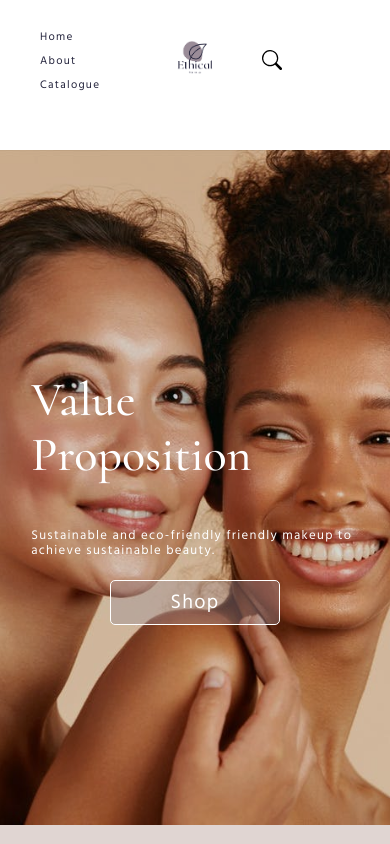
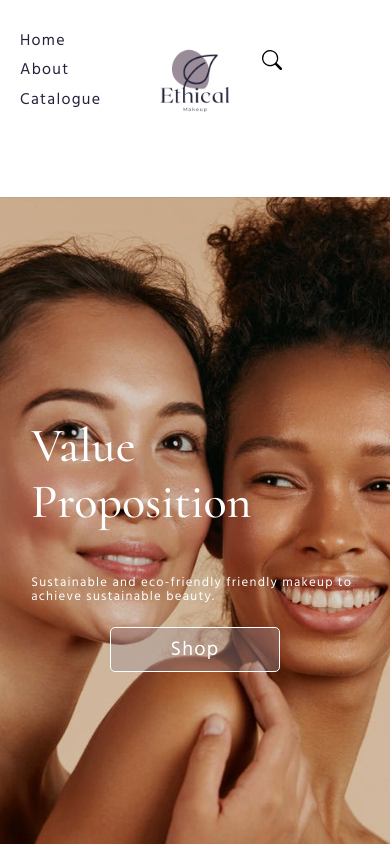
Before and after one commit to group-project-four/ethicalMakeup, a React (Create React App) app: page / in a window 390 px wide. Shown: the top 844 px of the page. Built offline with nearby package versions, Linux system fonts and the light colour scheme; no server answers.

Commit message:
adjusted the nav & the mobile scss for better experience

```diff
--- a/src/App.scss
+++ b/src/App.scss
@@ -10,13 +10,3 @@
 @import './styling/customerReviewStyles';
 @import './styling/tablet';
 @import './styling/mobile';
-
-.logoContainer {
-    display:flex;
-    justify-content: center;
-
-}
-.logo {
-    display:inline;
-    width: 13%;
-}
--- a/src/components/MainNav.js
+++ b/src/components/MainNav.js
@@ -49,6 +49,7 @@ const MainNav = () => {
                                 <input
                                     type="text"
                                     id="searchTab"
+                                    className="searchBar"
                                     value={inputSearch}
                                     onChange={handleChange}
                                     onMouseOver={handleSearchBar}
--- a/src/styling/_mainNav.scss
+++ b/src/styling/_mainNav.scss
@@ -44,3 +44,18 @@ h1{
     display: flex;
     justify-content: center;
 }
+
+.searchBar {
+    border: 1px solid #22223b;
+    padding: 0.7rem;
+}
+
+.logoContainer {
+    display:flex;
+    justify-content: center;
+
+}
+.logo {
+    display:inline;
+    width: 13%;
+}
--- a/src/styling/_mobile.scss
+++ b/src/styling/_mobile.scss
@@ -19,20 +19,25 @@
     header {
         margin-bottom: 8vh;
     }
+    .logo {
+        width: 25%;
+    }
+
+    ul{
+        margin-right: 2px;
+        padding-left: 20px;
+    }
 
     .topBar{
-
+        flex-direction: column;
         .left{
             top: 20px;
             flex-direction: column;
-            ul{
-                margin-right: 5px;
-            }
+
             li {
-            padding-right: 15px;
-            padding-top: 5px;
+            padding-top: 10px;
                 a{
-                font-size: 0.7rem;
+                font-size: 1rem;
                 }
             }
         }
```
